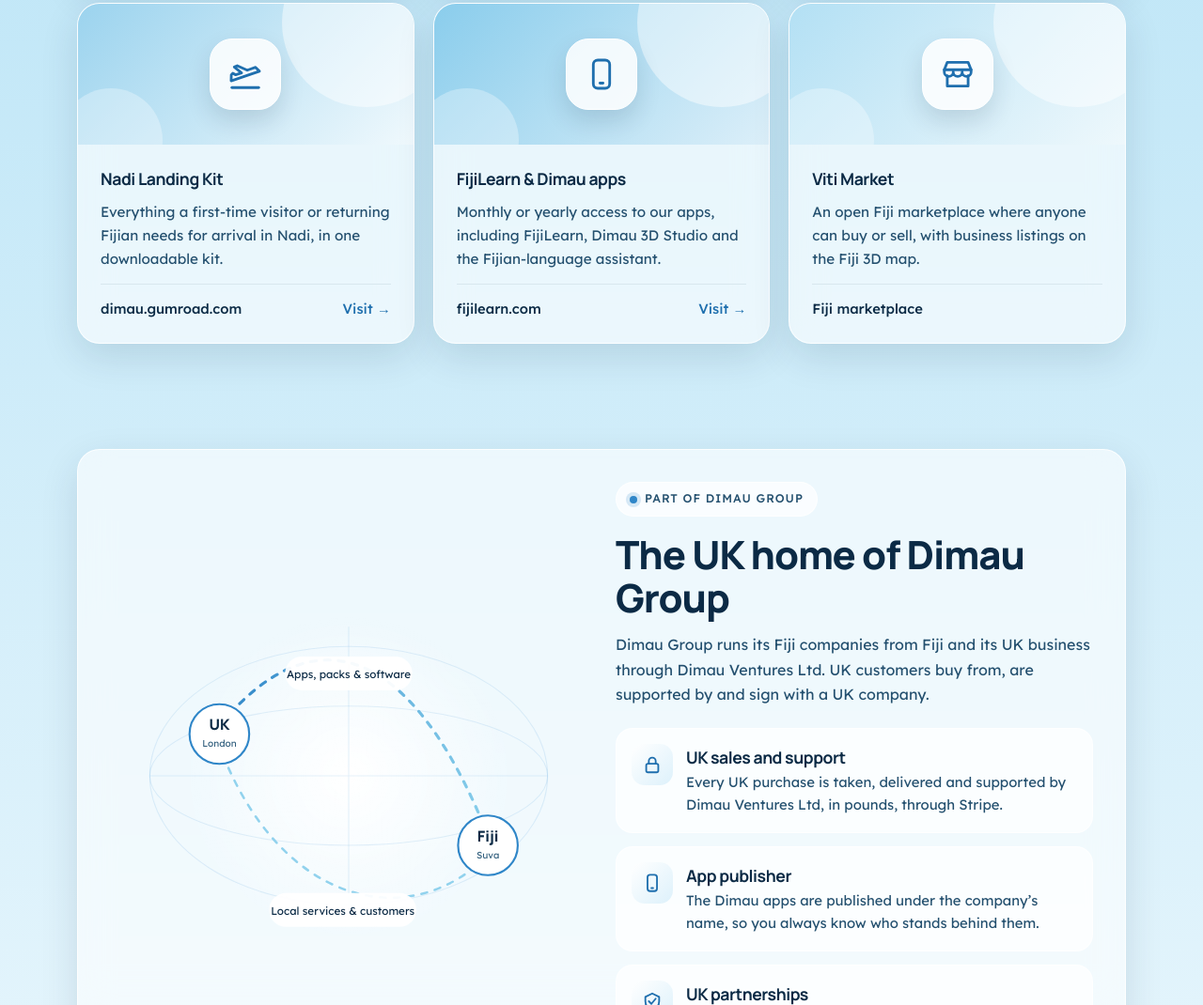
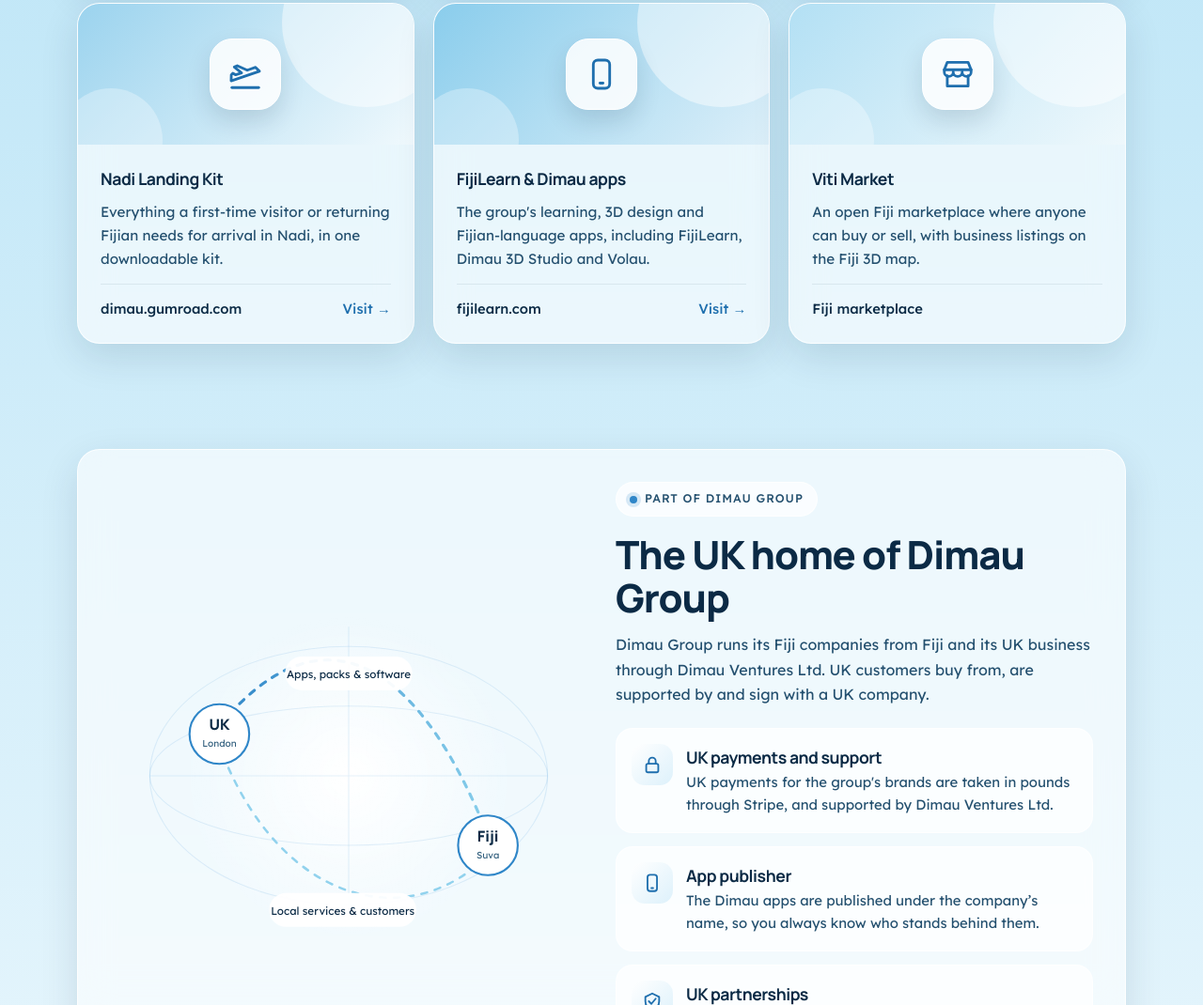
Before and after one commit to donovandimau/Dimau-Ventures, a plain HTML site: page index.html in a window 1280 px wide. Shown: the part 1225-2295 px from the top of the page at 94% size. Drawn offline with Linux system fonts and the light colour scheme.

Commit message:
Company page: remove leftover selling wording
Co-Authored-By: Claude Opus 5.5 <noreply@anthropic.com>
Claude-Session: https://claude.ai/code/session_014dUrtnwdnDmM6zR9gZnvu6

```diff
--- a/index.html
+++ b/index.html
@@ -206,7 +206,7 @@ footer .glass{padding:24px 26px;display:flex;align-items:center;gap:18px;flex-wr
   <article class="card glass"><div class="art g4"><div class="big"><svg viewBox="0 0 24 24" fill="none" stroke="currentColor" stroke-width="1.8" stroke-linecap="round" stroke-linejoin="round"><path d="M2.5 16.5l19-6.5-2.6-2.6-5.6 1.9-6.7-3-2 .9 4.9 3.9-4 1.3-1.9-1-1 1z"/><path d="M3 21h18"/></svg></div></div>
    <div class="body"><h3>Nadi Landing Kit</h3><p>Everything a first-time visitor or returning Fijian needs for arrival in Nadi, in one downloadable kit.</p><div class="price"><span>dimau.gumroad.com</span><a href="https://dimau.gumroad.com/" target="_blank" rel="noopener">Visit →</a></div></div></article>
   <article class="card glass"><div class="art g5"><div class="big"><svg viewBox="0 0 24 24" fill="none" stroke="currentColor" stroke-width="1.8" stroke-linecap="round" stroke-linejoin="round"><rect x="6.5" y="2.5" width="11" height="19" rx="3"/><path d="M11 18h2"/></svg></div></div>
-   <div class="body"><h3>FijiLearn &amp; Dimau apps</h3><p>Monthly or yearly access to our apps, including FijiLearn, Dimau 3D Studio and the Fijian-language assistant.</p><div class="price"><span>fijilearn.com</span><a href="https://fijilearn.com/" target="_blank" rel="noopener">Visit →</a></div></div></article>
+   <div class="body"><h3>FijiLearn &amp; Dimau apps</h3><p>The group's learning, 3D design and Fijian-language apps, including FijiLearn, Dimau 3D Studio and Volau.</p><div class="price"><span>fijilearn.com</span><a href="https://fijilearn.com/" target="_blank" rel="noopener">Visit →</a></div></div></article>
   <article class="card glass"><div class="art g6"><div class="big"><svg viewBox="0 0 24 24" fill="none" stroke="currentColor" stroke-width="1.8" stroke-linecap="round" stroke-linejoin="round"><path d="M3 9l2-5h14l2 5"/><path d="M3 9h18v1.5a3 3 0 0 1-6 0 3 3 0 0 1-6 0 3 3 0 0 1-6 0z"/><path d="M5 13v7h14v-7"/></svg></div></div>
    <div class="body"><h3>Viti Market</h3><p>An open Fiji marketplace where anyone can buy or sell, with business listings on the Fiji 3D map.</p><div class="price"><span>Fiji marketplace</span></div></div></article>
  </div>
@@ -231,7 +231,7 @@ footer .glass{padding:24px 26px;display:flex;align-items:center;gap:18px;flex-wr
    <h2>The UK home of Dimau Group</h2>
    <p style="color:var(--ink2);margin-top:14px">Dimau Group runs its Fiji companies from Fiji and its UK business through Dimau Ventures Ltd. UK customers buy from, are supported by and sign with a UK company.</p>
    <div class="roles">
-    <div class="role"><span class="ic"><svg><use href="#i-lock"/></svg></span><div><h3>UK sales and support</h3><p>Every UK purchase is taken, delivered and supported by Dimau Ventures Ltd, in pounds, through Stripe.</p></div></div>
+    <div class="role"><span class="ic"><svg><use href="#i-lock"/></svg></span><div><h3>UK payments and support</h3><p>UK payments for the group's brands are taken in pounds through Stripe, and supported by Dimau Ventures Ltd.</p></div></div>
     <div class="role"><span class="ic"><svg viewBox="0 0 24 24" fill="none" stroke="currentColor" stroke-width="2" stroke-linecap="round" stroke-linejoin="round"><rect x="6.5" y="2.5" width="11" height="19" rx="3"/><path d="M11 18h2"/></svg></span><div><h3>App publisher</h3><p>The Dimau apps are published under the company’s name, so you always know who stands behind them.</p></div></div>
     <div class="role"><span class="ic"><svg viewBox="0 0 24 24" fill="none" stroke="currentColor" stroke-width="2" stroke-linecap="round" stroke-linejoin="round"><path d="M8 12l3 3 5-6"/><path d="M12 3l8 4v5c0 5-3.4 8.3-8 9-4.6-.7-8-4-8-9V7z"/></svg></span><div><h3>UK partnerships</h3><p>The contracting company for UK partners, suppliers and employers working with Dimau Group.</p></div></div>
    </div>
--- a/sw.js
+++ b/sw.js
@@ -5,7 +5,7 @@
 importScripts('https://cdn.jsdelivr.net/npm/workbox-sw@7/build/workbox-sw.js');
 
 const APP = 'dimau-ventures';
-const VERSION = '2026-11-07-4';            // bump on every release — this is what tells returning phones a new version exists
+const VERSION = '2026-11-07-5';            // bump on every release — this is what tells returning phones a new version exists
 const PRECACHE = ['/', '/dimau-pwa.js'];
 
 workbox.setConfig({ debug: false });
```
